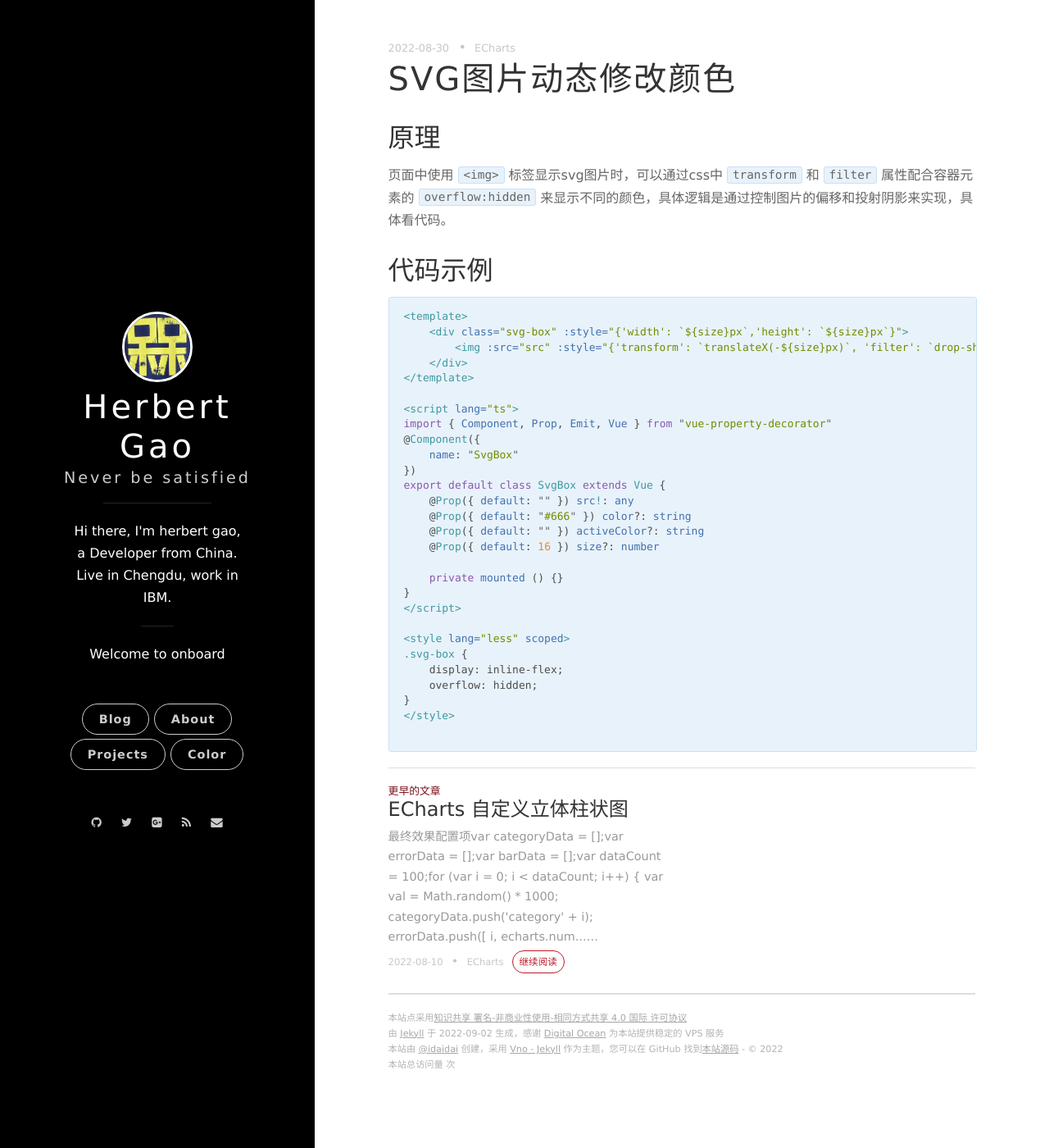
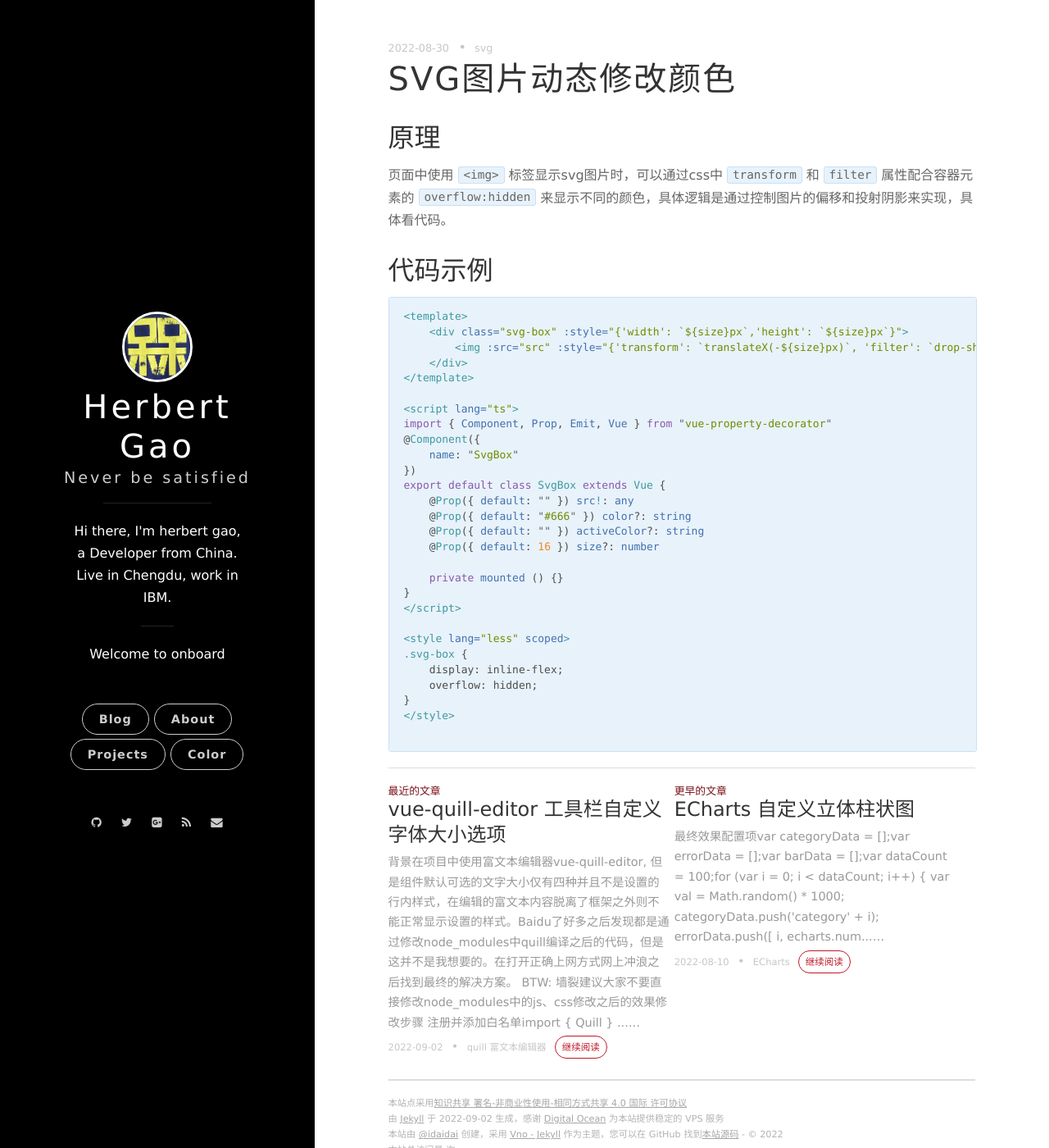
Before and after one commit to herbertgaoo/herbertgaoo.github.io, a Jekyll site: the page built from _posts/2022-08-30-svg-box.markdown, in a window 1280 px wide and 1400 px high. Shown: the whole window at 82% size. Built offline with Jekyll 4.4.1, drawn with Linux system fonts in a browser that asks for light colours; comment, search, counter and statistics services are not loaded.

Commit message:
new post

````diff
--- a/_posts/2018-03-21-jquery-qrcode.markdown
+++ b/_posts/2018-03-21-jquery-qrcode.markdown
@@ -17,7 +17,7 @@ tag: jQuery js
 
 ## 参数说明options
 
-{% highlight JavaScript %}
+``` js
 {
     render   : "canvas",//设置渲染方式 还有table方式
     width       : 256,     //设置宽度
@@ -31,7 +31,7 @@ tag: jQuery js
     imgWidth: 40,   //图片宽度
     imgHeight: 40 //图片高度可以省略不写， 但是宽度imgWidth是必
 }
-{% endhighlight %}
+```
 
 ## 下载地址
 
--- a/_posts/2022-08-30-svg-box.markdown
+++ b/_posts/2022-08-30-svg-box.markdown
@@ -2,7 +2,7 @@
 layout: post
 title: SVG图片动态修改颜色
 date: 2022-08-30 08:54:24.000000000 +08:00
-tag: ECharts
+tag: svg
 ---
 
 ## 原理
--- /dev/null
+++ b/_posts/2022-09-02-vue-quill-editor.markdown
@@ -0,0 +1,79 @@
+---
+layout: post
+title: vue-quill-editor 工具栏自定义字体大小选项
+date: 2022-09-02 08:54:24.000000000 +08:00
+tag: quill 富文本编辑器
+---
+
+## 背景
+---
+在项目中使用富文本编辑器`vue-quill-editor`, 但是组件默认可选的文字大小仅有四种并且不是设置的行内样式，在编辑的富文本内容脱离了框架之外则不能正常显示设置的样式。
+
+Baidu了好多之后发现都是通过修改`node_modules`中`quill`编译之后的代码，但是这并不是我想要的。在打开正确上网方式网上冲浪之后找到最终的解决方案。
+
+>BTW: 墙裂建议大家不要直接修改`node_modules`中的js、css
+
+## 修改之后的效果
+---
+![a表](/assets/images/2022/20220902_001.png)
+
+
+## 修改步骤
+---
+1. 注册并添加白名单
+
+``` js
+import { Quill } from 'vue-quill-editor'
+const sizeStyle = Quill.import('attributors/style/size')
+sizeStyle.whitelist = ['12px', '14px', '16px', '18px', '20px', '24px', '30px', '32px', '36px']
+Quill.register(sizeStyle, true)
+
+```
+2. 修改编辑器选项中的`size`属性
+``` js
+modules: {
+    toolbar: [
+    ...
+    [{ size: ['12px', '14px', '16px', '18px', '20px', '24px', '30px', '32px', '36px']}], // 字体大小
+    ...
+    ],
+}
+```
+3. 添加对应的css到项目中的css文件中
+``` css
+.ql-picker-item[data-value='12px']::before, .ql-picker-label[data-value='12px']::before {
+  content: '12px' !important;
+}
+
+.ql-picker-item[data-value='14px']::before, .ql-picker-label[data-value='14px']::before {
+  content: '14px' !important;
+}
+
+.ql-picker-item[data-value='16px']::before, .ql-picker-label[data-value='16px']::before {
+  content: '16px' !important;
+}
+
+.ql-picker-item[data-value='18px']::before, .ql-picker-label[data-value='18px']::before {
+  content: '18px' !important;
+}
+
+.ql-picker-item[data-value='20px']::before, .ql-picker-label[data-value='20px']::before {
+  content: '20px' !important;
+}
+
+.ql-picker-item[data-value='24px']::before, .ql-picker-label[data-value='24px']::before {
+  content: '24px' !important;
+}
+
+.ql-picker-item[data-value='30px']::before, .ql-picker-label[data-value='30px']::before {
+  content: '30px' !important;
+}
+
+.ql-picker-item[data-value='32px']::before, .ql-picker-label[data-value='32px']::before {
+  content: '32px' !important;
+}
+
+.ql-picker-item[data-value='36px']::before, .ql-picker-label[data-value='36px']::before {
+  content: '36px' !important;
+}
+```
````
Also changed, not shown: assets/images/2022/20220902_001.png (added).
